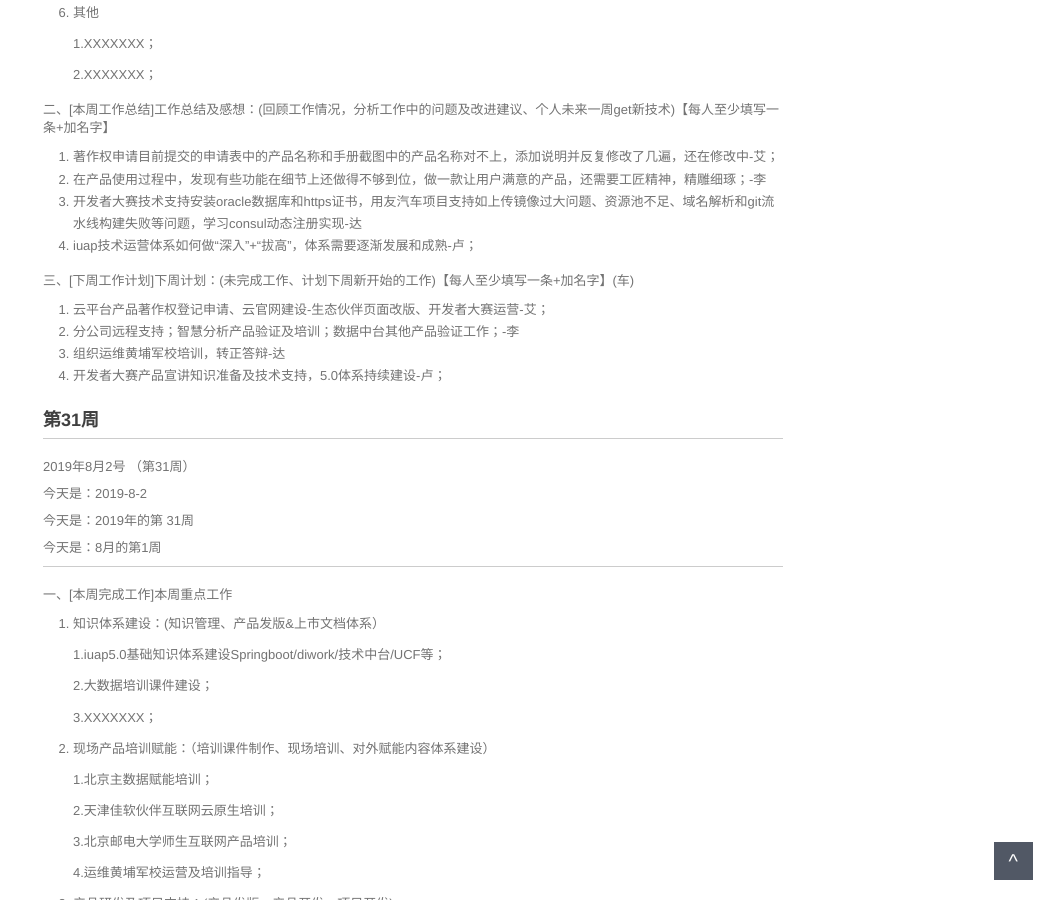
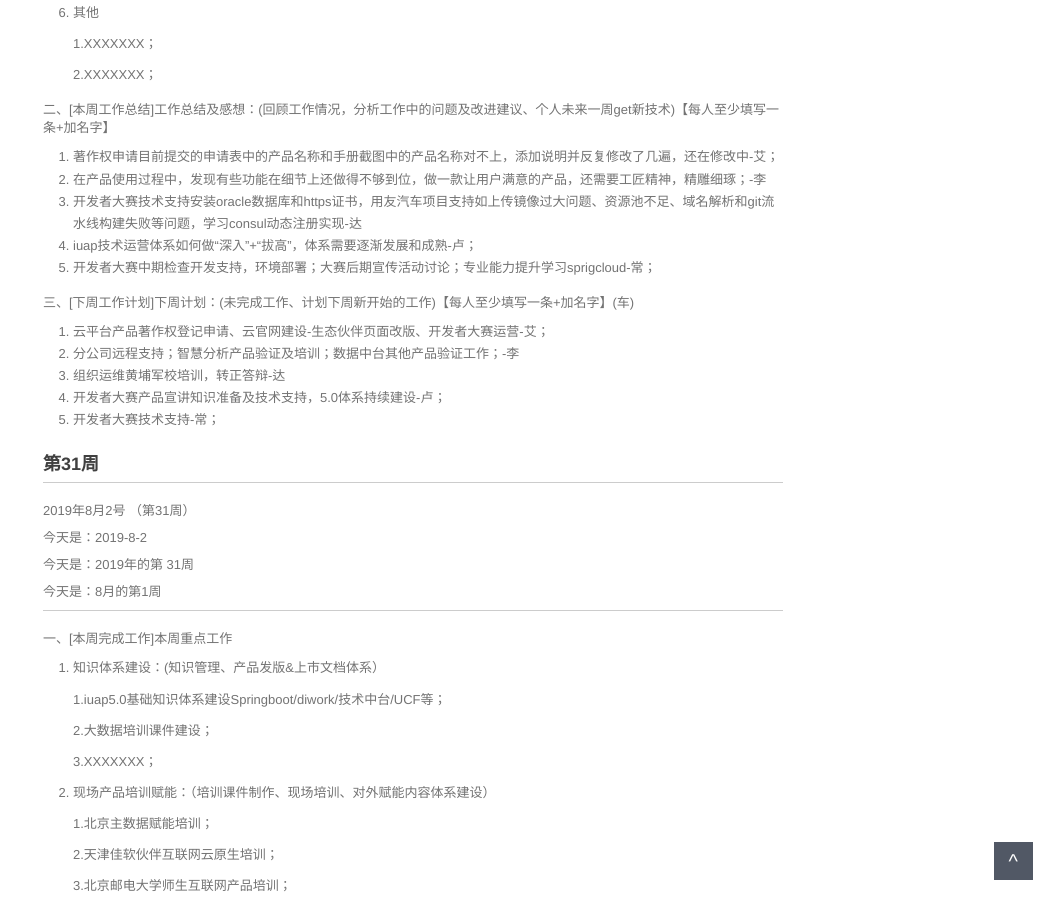
Before and after one commit to walllFlower/blog, a Jekyll site: the page built from _posts/2018-07-17-day_report_cxz.md, in a window 1280 px wide and 900 px high, scrolled down 1200 px. Shown: the whole window, without its empty margins (227-1280 px from the left). Built offline with Jekyll 4.4.1, drawn with Linux system fonts in a browser that asks for light colours; comment, search, counter and statistics services are not loaded.

Commit message:
Update 2018-07-17-day_report_cxz.md

```diff
--- a/_posts/2018-07-17-day_report_cxz.md
+++ b/_posts/2018-07-17-day_report_cxz.md
@@ -80,6 +80,7 @@ categories: 技术运营工作周报
 2. 在产品使用过程中，发现有些功能在细节上还做得不够到位，做一款让用户满意的产品，还需要工匠精神，精雕细琢；-李
 3. 开发者大赛技术支持安装oracle数据库和https证书，用友汽车项目支持如上传镜像过大问题、资源池不足、域名解析和git流水线构建失败等问题，学习consul动态注册实现-达
 4. iuap技术运营体系如何做“深入”+“拔高”，体系需要逐渐发展和成熟-卢；
+5. 开发者大赛中期检查开发支持，环境部署；大赛后期宣传活动讨论；专业能力提升学习sprigcloud-常；
 
 三、[下周工作计划]下周计划：(未完成工作、计划下周新开始的工作)【每人至少填写一条+加名字】(车)
 
@@ -87,6 +88,7 @@ categories: 技术运营工作周报
 2. 分公司远程支持；智慧分析产品验证及培训；数据中台其他产品验证工作；-李
 3. 组织运维黄埔军校培训，转正答辩-达
 4. 开发者大赛产品宣讲知识准备及技术支持，5.0体系持续建设-卢；
+5. 开发者大赛技术支持-常；
 
 
 ###  第31周
```
